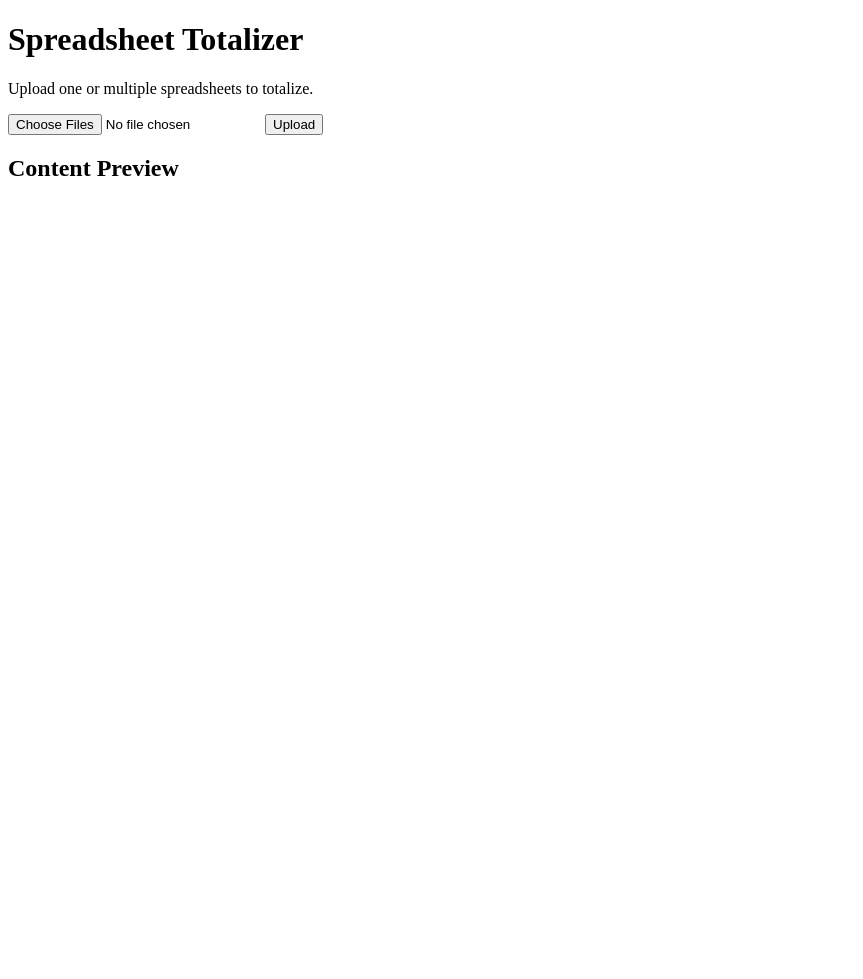
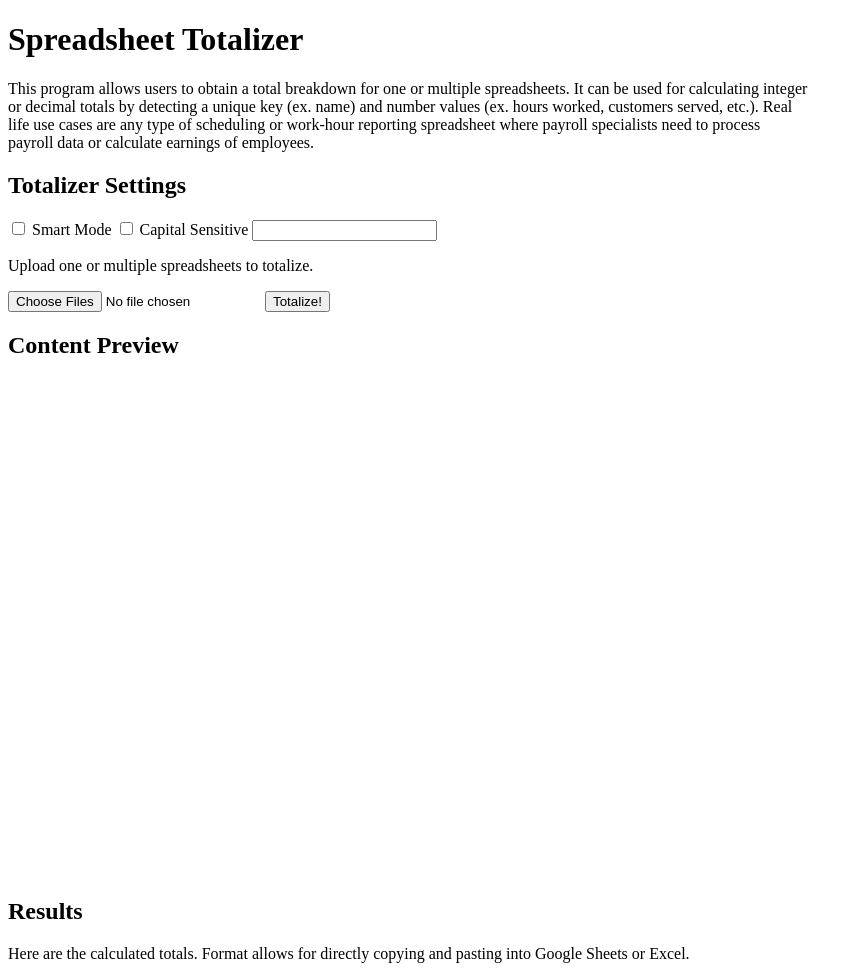
Before and after one commit to sladelim45/SpreadsheetTotalizer, a plain HTML site: page index.html in a window 1280 px wide. Shown: the whole page, without its empty margins (0-863 px from the left). Before the commit the page ends 800 px from the top, so only its background shows below. Drawn offline with Linux system fonts and the light colour scheme.

Commit message:
worked on css, added html features

```diff
--- a/index.html
+++ b/index.html
@@ -7,17 +7,37 @@
 
 <body>
   <h1>Spreadsheet Totalizer</h1>
+  <p>This program allows users to obtain a total breakdown for one or multiple
+    spreadsheets. It can be used for calculating integer or decimal totals by
+    detecting a unique key (ex. name) and number values (ex. hours worked,
+    customers served, etc.). Real life use cases are any type of scheduling or
+    work-hour reporting spreadsheet where payroll specialists need to process
+    payroll data or calculate earnings of employees.
+  </p>
+  <h2> Totalizer Settings</h2>
+  <div id="settings">
+    <label>
+      <input type="checkbox" name="smartMode"> Smart Mode
+    </label>
+    <label>
+      <input type="checkbox" name="toggleCaps"> Capital Sensitive
+    </label>
+    <label>
+      <input type="text" name="target">
+    </label>
+  </div>
+
   <p>Upload one or multiple spreadsheets to totalize.</p>
   <form enctype="uploadForm">
     <input type="file" name="fileUpload" id="fileUpload" multiple accept="">
-    <input type="submit" value="Upload" onclick="handleFileUpload(event)"></button>
+    <input type="submit" value="Totalize!" onclick="handleFileUpload(event)"></button>
   </form>
-
-  <div id="settings">
-
-  </div>
 
   <h2>Content Preview</h2>
   <div id="contentPreview"></div>
+  <h2>Results</h2>
+  <p>Here are the calculated totals. Format allows for directly copying and pasting
+    into Google Sheets or Excel.</p>
+  <div id="result"></div>
 </body>
 </html>
--- a/styles.css
+++ b/styles.css
@@ -12,3 +12,7 @@
     border: 1px solid black;
     padding: 5px;
 }
+
+body {
+    width: 800px;
+  }
```
Lines whose indentation alone changed are shown as unchanged.
